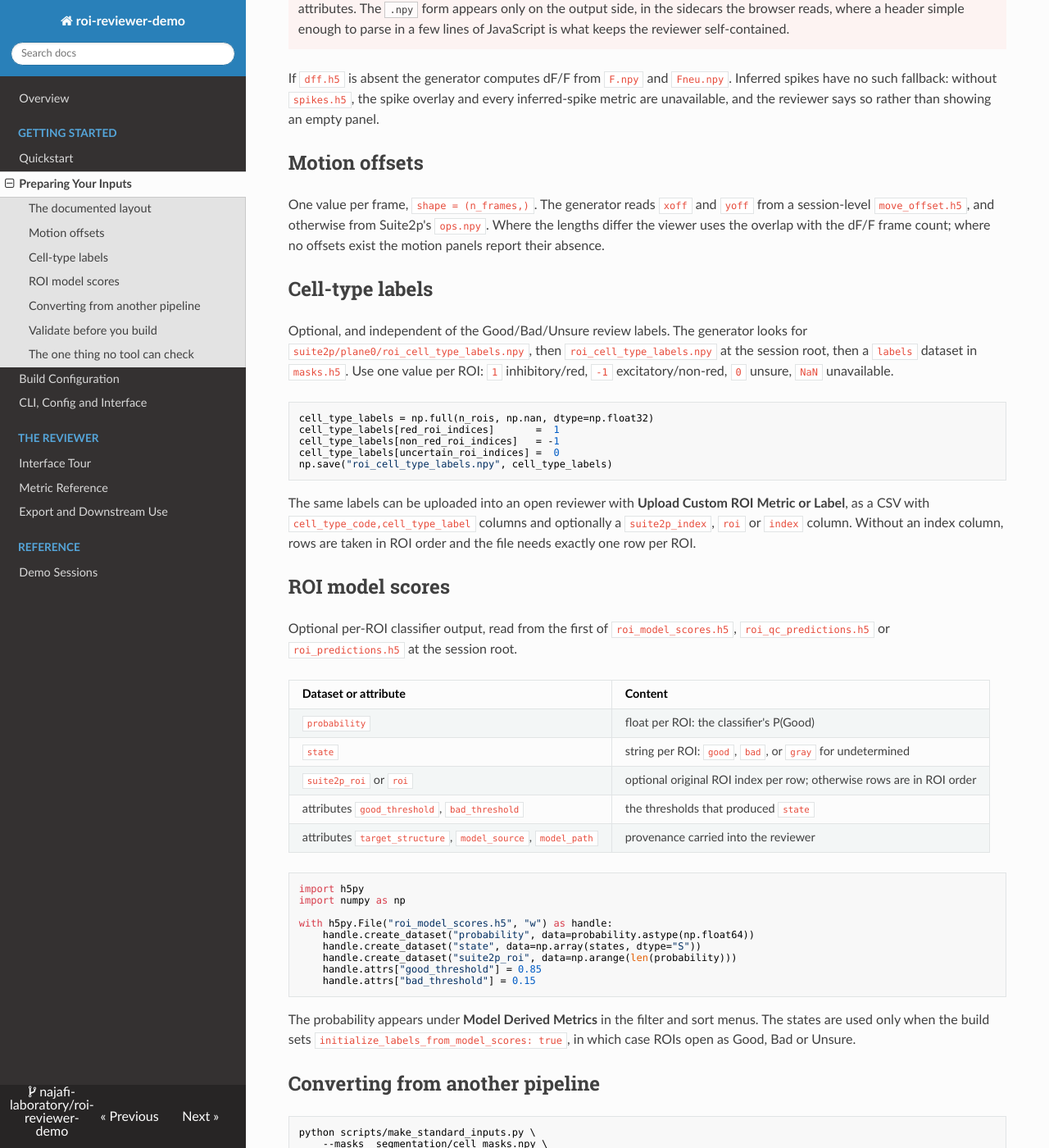
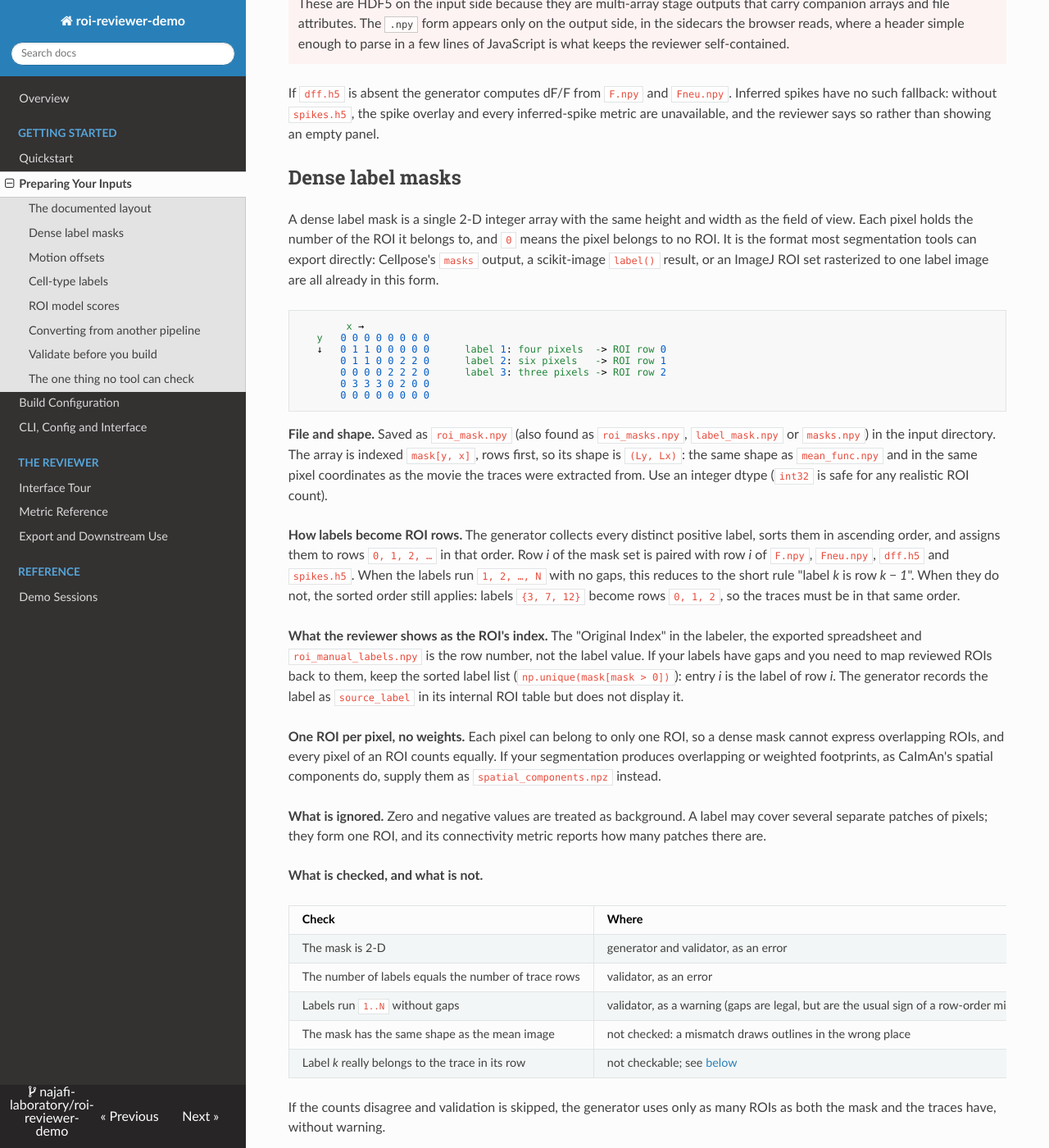
Before and after one commit to najafi-laboratory/roi-reviewer-demo, an MkDocs documentation site: the page built from docs/inputs.md, in a window 1280 px wide and 1400 px high, scrolled down 1057 px. Shown: the whole window at 82% size. Built offline with MkDocs 1.6.1, drawn with Linux system fonts in a browser that asks for light colours; nearby versions of some CDN libraries; some of the changed text lies outside the part shown.

Commit message:
Document dense label masks in full
Shape and coordinate convention, how labels map to ROI rows when they are not gap-free, what the Original Index shows, the one-ROI-per-pixel limit, what is and is not checked, and how to build one.

````diff
--- a/docs/inputs.md
+++ b/docs/inputs.md
@@ -11,7 +11,7 @@ of cell it is. Anything that can express those can be reviewed.
 
 | File | Meaning |
 |---|---|
-| `roi_mask.npy` | dense 2-D integer label image; 0 is background, label *k* is ROI row *k−1* |
+| `roi_mask.npy` | dense 2-D integer label image, one integer per pixel naming the ROI it belongs to; see [Dense label masks](#dense-label-masks) |
 | `spatial_components.npz` | alternative to the above: sparse `(pixels, n_rois)` component matrix |
 | `F.npy`, `Fneu.npy` | raw fluorescence and neuropil, `(n_rois, n_frames)` float32, C-ordered |
 | `dff.h5` (dataset `dff`) | optional precomputed dF/F, `(n_rois, n_frames)` float32 |
@@ -48,6 +48,81 @@ If `dff.h5` is absent the generator computes dF/F from `F.npy` and `Fneu.npy`.
 Inferred spikes have no such fallback: without `spikes.h5`, the spike overlay and
 every inferred-spike metric are unavailable, and the reviewer says so rather than
 showing an empty panel.
+
+## Dense label masks
+
+A dense label mask is a single 2-D integer array with the same height and width as
+the field of view. Each pixel holds the number of the ROI it belongs to, and `0` means
+the pixel belongs to no ROI. It is the format most segmentation tools can export
+directly: Cellpose's `masks` output, a scikit-image `label()` result, or an ImageJ ROI
+set rasterized to one label image are all already in this form.
+
+```
+        x →
+   y   0 0 0 0 0 0 0 0
+   ↓   0 1 1 0 0 0 0 0      label 1: four pixels  -> ROI row 0
+       0 1 1 0 0 2 2 0      label 2: six pixels   -> ROI row 1
+       0 0 0 0 2 2 2 0      label 3: three pixels -> ROI row 2
+       0 3 3 3 0 2 0 0
+       0 0 0 0 0 0 0 0
+```
+
+**File and shape.** Saved as `roi_mask.npy` (also found as `roi_masks.npy`,
+`label_mask.npy` or `masks.npy`) in the input directory. The array is indexed
+`mask[y, x]`, rows first, so its shape is `(Ly, Lx)`: the same shape as
+`mean_func.npy` and in the same pixel coordinates as the movie the traces were
+extracted from. Use an integer dtype (`int32` is safe for any realistic ROI count).
+
+**How labels become ROI rows.** The generator collects every distinct positive label,
+sorts them in ascending order, and assigns them to rows `0, 1, 2, …` in that order. Row
+*i* of the mask set is paired with row *i* of `F.npy`, `Fneu.npy`, `dff.h5` and
+`spikes.h5`. When the labels run `1, 2, …, N` with no gaps, this reduces to the short
+rule "label *k* is row *k − 1*". When they do not, the sorted order still applies:
+labels `{3, 7, 12}` become rows `0, 1, 2`, so the traces must be in that same order.
+
+**What the reviewer shows as the ROI's index.** The "Original Index" in the labeler, the
+exported spreadsheet and `roi_manual_labels.npy` is the row number, not the label
+value. If your labels have gaps and you need to map reviewed ROIs back to them, keep the
+sorted label list (`np.unique(mask[mask > 0])`): entry *i* is the label of row *i*. The
+generator records the label as `source_label` in its internal ROI table but does not
+display it.
+
+**One ROI per pixel, no weights.** Each pixel can belong to only one ROI, so a dense mask
+cannot express overlapping ROIs, and every pixel of an ROI counts equally. If your
+segmentation produces overlapping or weighted footprints, as CaImAn's spatial
+components do, supply them as `spatial_components.npz` instead.
+
+**What is ignored.** Zero and negative values are treated as background. A label may
+cover several separate patches of pixels; they form one ROI, and its connectivity
+metric reports how many patches there are.
+
+**What is checked, and what is not.**
+
+| Check | Where |
+|:---|:---|
+| The mask is 2-D | generator and validator, as an error |
+| The number of labels equals the number of trace rows | validator, as an error |
+| Labels run `1..N` without gaps | validator, as a warning (gaps are legal, but are the usual sign of a row-order mismatch) |
+| The mask has the same shape as the mean image | not checked: a mismatch draws outlines in the wrong place |
+| Label *k* really belongs to the trace in its row | not checkable; see [below](#the-one-thing-no-tool-can-check) |
+
+If the counts disagree and validation is skipped, the generator uses only as many ROIs
+as both the mask and the traces have, without warning.
+
+**Making one.** From per-ROI boolean masks, in the same order as your traces:
+
+```python
+import numpy as np
+
+mask = np.zeros((Ly, Lx), dtype=np.int32)
+for row, roi in enumerate(roi_masks):      # roi: boolean (Ly, Lx) array
+    mask[roi & (mask == 0)] = row + 1      # first ROI wins where two overlap
+np.save("roi_mask.npy", mask)
+```
+
+From a label image whose numbering does not match your trace order, pass
+`--row-order` to `scripts/make_standard_inputs.py` with the label of each trace row; it
+renumbers the mask to `1..N` in trace order.
 
 ## Motion offsets
 
````
